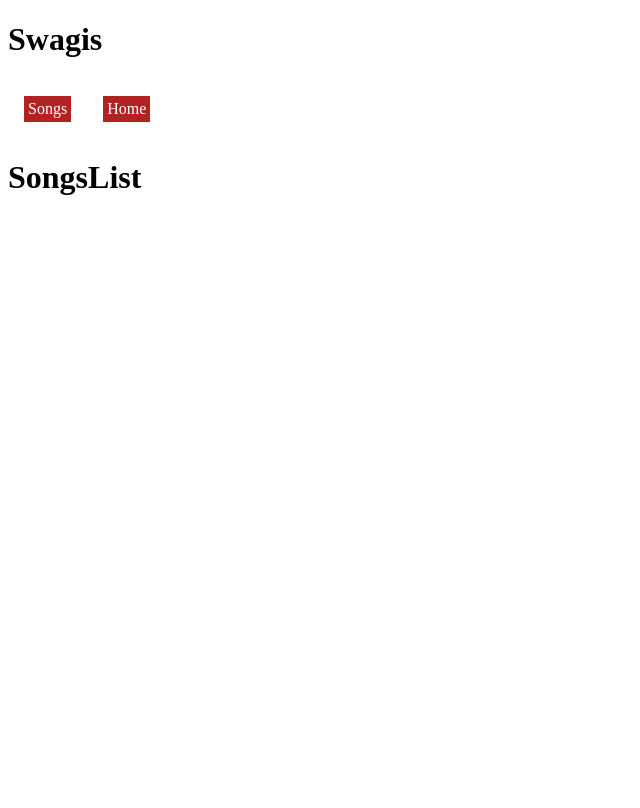
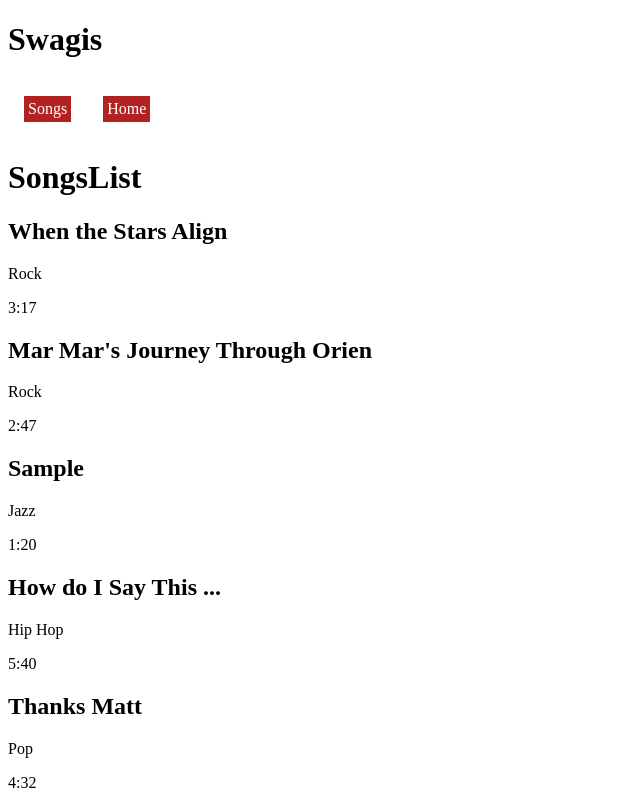
Before and after one commit to jesseilc123/phase-2-project, a React (Create React App) app: page /songslist in a window 1280 px wide. Shown: the whole page, without its empty margins (0-640 px from the left). Built offline with nearby package versions, Linux system fonts and the light colour scheme; data requests are answered from the project's data file.

Commit message:
Fetched data now displays properly on the songs tab

```diff
--- a/src/components/App.js
+++ b/src/components/App.js
@@ -1,3 +1,4 @@
+import React from "react";
 import Header from "./Header"
 import NavBar from "./NavBar";
 import Home from "./Home";
@@ -5,7 +6,6 @@ import SongsList from "./SongsList";
 import { Switch , Route } from "react-router-dom";
 
 function App() {
-
   return (
     <div>
       <Header />
--- a/src/components/SongItem.js
+++ b/src/components/SongItem.js
@@ -1,9 +1,14 @@
 import React from "react";
 
-function SongItem( {song} ){
-    const [name, duration, genre] = song
+function SongItem( {name, duration, genre} ){
+    console.log(name)
+
     return(
-        console.log("hi")
+        <div>
+            <h2>{name}</h2>
+            <p>{genre}</p>
+            <p>{duration}</p>
+        </div>
     );
 };
 
--- a/src/components/SongsList.js
+++ b/src/components/SongsList.js
@@ -18,7 +18,9 @@ function SongsList() {
                 {songs.map((song) => (
                     <SongItem
                         key={song.id}
-                        song={songs}
+                        name={song.name}
+                        duration={song.duration}
+                        genre={song.genre}
                     />
                 ))}
             </div>
```
